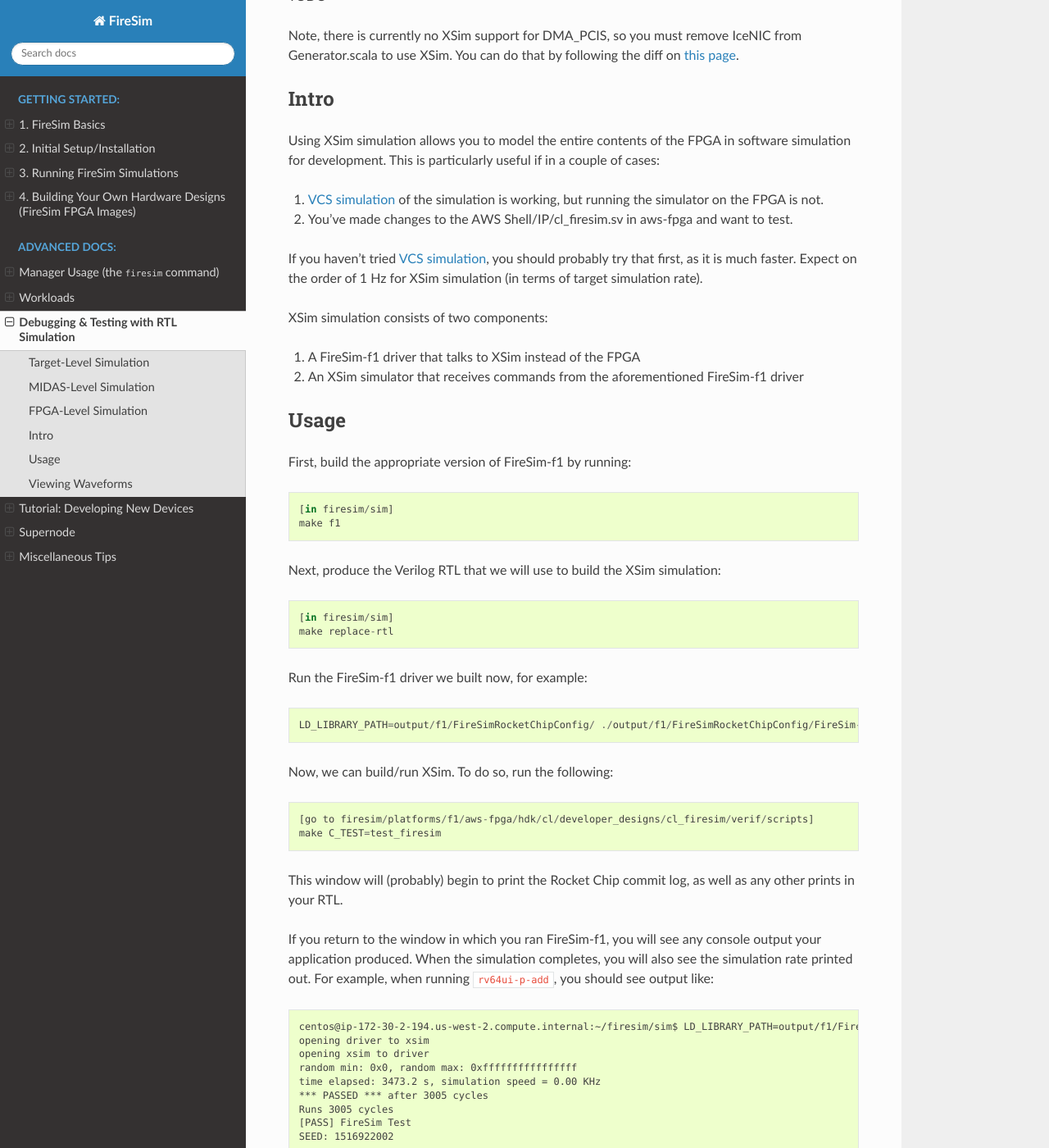
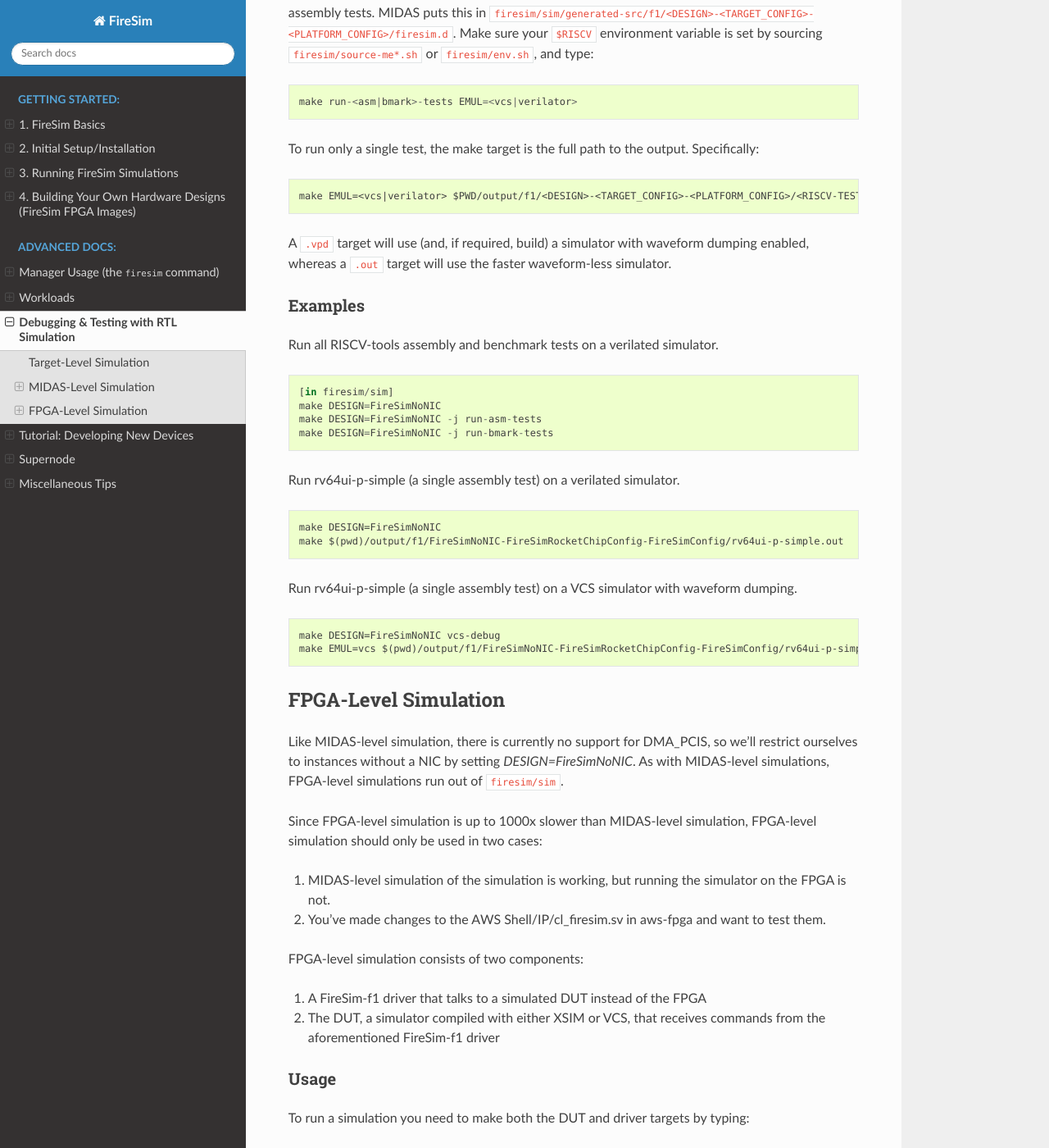
Before and after one commit to firesim/firesim, a Sphinx documentation site: the page built from docs/Advanced-Usage/RTL-Simulation.rst, in a window 1280 px wide and 1400 px high, scrolled down 1459 px. Shown: the whole window at 82% size. Built offline with Sphinx 7.4.7 and the Read the Docs theme 2.0.0, drawn with Linux system fonts in a browser that asks for light colours; some of the changed text lies outside the part shown.

Commit message:
Fill out the RTL simulation section

```diff
--- a/docs/Advanced-Usage/RTL-Simulation.rst
+++ b/docs/Advanced-Usage/RTL-Simulation.rst
@@ -2,16 +2,16 @@
 =======================================
 
 Simulation of a single FireSim node using software RTL simulators like
-Verilator, Synoposys VCS, or XSIM, is the most productive way to catch bugs
+Verilator, Synopsys VCS, or XSIM, is the most productive way to catch bugs
 before generating an AGFI.
 
 FireSim provides flows to do RTL simulation at three different levels of
-the design/abstraction heirarchy. Ordered from least to most detailed, they are:
+the design/abstraction hierarchy. Ordered from least to most detailed, they are:
 
 - **Target-Level**: This simulates just the RTL of the target-design (Rocket
   Chip). There are no host-level features being simulated. Supported
-  simulators: VCS, Verilator. This is decribed in :ref:`target-level-simulation`
-- **MIDAS-Level**: This simulates the target-design after it's been tranformed
+  simulators: VCS, Verilator.
+- **MIDAS-Level**: This simulates the target-design after it's been transformed
   by MIDAS.  The target- and host-clock are decoupled. FPGA-hosted simulation
   models are present.  Abstract models for host-FPGA provided services, like
   DRAM, memory-mapped IO, and PCIS are used here. Supported simulators: VCS,
@@ -38,127 +38,155 @@
 
 Notes: Default configurations of a single-core Rocket Chip instance running
 rv64ui-v-add.  Frequencies are given in target-Hz. Presently, the default
-compiler flags passed to verilator and VCS differ from level to level. Hence,
-these numbers are only intended to ballpark simulation speeds with FireSim's
+compiler flags passed to Verilator and VCS differ from level to level. Hence,
+these numbers are only intended to ball park simulation speeds with FireSim's
 out-of-the-box settings, not provide a scientific comparison between
 simulators.
 
 Target-Level Simulation
 --------------------------
 
-TODO
+This is described in :ref:`target-level-simulation`, as part of the *Developing
+New Devices* tutorial.
 
 MIDAS-Level Simulation
 ------------------------
 
-TODO
-
-currently, you must remove the NIC since DMA\_PCIS is not supported in
-vcs
-https://github.com/firesim/firesim/wiki/Remove-NIC-from-Generator.scala
+MIDAS-level simulations are run out of the ``firesim/sim`` directory. Currently, FireSim
+lacks support for MIDAS-level simulation of the NIC since DMA\_PCIS is not yet
+supported. So here we'll be setting ``DESIGN=FireSimNoNIC``. To compile a simulator,
+type:
 
 ::
 
-    make DESIGN=FireSimNoNIC verilator
+    [in firesim/sim]
+    make <verilator|vcs>
 
-    make run-asm-tests
+To compile a simulator with full-visibility waveforms, type:
+
+::
+
+    make <verilator|vcs>-debug
+
+As part of target-generation, Rocket Chip emits a make fragment with recipes
+for running suites of assembly tests. MIDAS puts this in
+``firesim/sim/generated-src/f1/<DESIGN>-<TARGET_CONFIG>-<PLATFORM_CONFIG>/firesim.d``.
+Make sure your ``$RISCV`` environment variable is set by sourcing
+``firesim/source-me*.sh`` or ``firesim/env.sh``, and type:
+
+::
+
+    make run-<asm|bmark>-tests EMUL=<vcs|verilator>
 
 
+To run only a single test, the make target is the full path to the output.
+Specifically:
+
+::
+
+    make EMUL=<vcs|verilator> $PWD/output/f1/<DESIGN>-<TARGET_CONFIG>-<PLATFORM_CONFIG>/<RISCV-TEST-NAME>.<vpd|out>
+
+A ``.vpd`` target will use (and, if required, build) a simulator with waveform dumping enabled,
+whereas a ``.out`` target will use the faster waveform-less simulator.
+
+
+--------
+Examples
+--------
+
+Run all RISCV-tools assembly and benchmark tests on a verilated simulator.
+
+::
+
+    [in firesim/sim]
+    make DESIGN=FireSimNoNIC
+    make DESIGN=FireSimNoNIC -j run-asm-tests
+    make DESIGN=FireSimNoNIC -j run-bmark-tests
+
+
+Run rv64ui-p-simple (a single assembly test) on a verilated simulator.
+
+::
+
+    make DESIGN=FireSimNoNIC
+    make $(pwd)/output/f1/FireSimNoNIC-FireSimRocketChipConfig-FireSimConfig/rv64ui-p-simple.out
+
+Run rv64ui-p-simple (a single assembly test) on a VCS simulator with waveform dumping.
+
+::
+
+
+    make DESIGN=FireSimNoNIC vcs-debug
+    make EMUL=vcs $(pwd)/output/f1/FireSimNoNIC-FireSimRocketChipConfig-FireSimConfig/rv64ui-p-simple.vpd
 
 
 FPGA-Level Simulation
 ----------------------------
 
-TODO
+Like MIDAS-level simulation, there is currently no support for DMA\_PCIS, so
+we'll restrict ourselves to instances without a NIC by setting `DESIGN=FireSimNoNIC`.  As
+with MIDAS-level simulations, FPGA-level simulations run out of
+``firesim/sim``.
 
-Note, there is currently no XSim support for DMA\_PCIS, so you must
-remove IceNIC from Generator.scala to use XSim. You can do that by
-following the diff on `this
-page <https://github.com/firesim/firesim/wiki/Remove-NIC-from-Generator.scala>`__.
+Since FPGA-level simulation is up to 1000x slower than MIDAS-level simulation,
+FPGA-level simulation should only be used in two cases:
 
-Intro
------
+1. MIDAS-level simulation of the simulation is working, but running the
+   simulator on the FPGA is not.
+2. You've made changes to the AWS Shell/IP/cl\_firesim.sv in aws-fpga
+   and want to test them.
 
-Using XSim simulation allows you to model the entire contents of the
-FPGA in software simulation for development. This is particularly useful
-if in a couple of cases:
+FPGA-level simulation consists of two components:
 
-1. `VCS
-   simulation <https://github.com/firesim/firesim/wiki/VCS-Simulation>`__
-   of the simulation is working, but running the simulator on the FPGA
-   is not.
-2. You've made changes to the AWS Shell/IP/cl\_firesim.sv in aws-fpga
-   and want to test.
-
-If you haven't tried `VCS
-simulation <https://github.com/firesim/firesim/wiki/VCS-Simulation>`__,
-you should probably try that first, as it is much faster. Expect on the
-order of 1 Hz for XSim simulation (in terms of target simulation rate).
-
-XSim simulation consists of two components:
-
-1. A FireSim-f1 driver that talks to XSim instead of the FPGA
-2. An XSim simulator that receives commands from the aforementioned
+1. A FireSim-f1 driver that talks to a simulated DUT instead of the FPGA
+2. The DUT, a simulator compiled with either XSIM or VCS, that receives commands from the aforementioned
    FireSim-f1 driver
 
+-----
 Usage
 -----
 
-First, build the appropriate version of FireSim-f1 by running:
+To run a simulation you need to make both the DUT and driver targets by typing:
 
 ::
 
-    [in firesim/sim]
-    make f1
+    make xsim
+    make xsim-dut <VCS=1> & # Launch the DUT
+    make xsim SIM_BINARY=<PATH/TO/BINARY> # Launch the driver
 
-Next, produce the Verilog RTL that we will use to build the XSim
-simulation:
+It might take some time but eventually you should see:
 
 ::
 
-    [in firesim/sim]
-    make replace-rtl
+    opening driver to xsim
+    opening xsim to driver
 
-Run the FireSim-f1 driver we built now, for example:
+This indicates that the DUT and driver are successfully communicating.
+Eventually, the DUT will print a commit trace Rocket Chip. There will
+be a long pause (minutes, possibly an hour, depending on the size of the
+binary) after the first 100 instructions, as the program is being loaded
+into FPGA DRAM.
+
+XSIM is used by default, and will work on EC2 instances with the FPGA developer
+AMI.  If you have a license, setting ``VCS=1`` will use VCS to compile the DUT
+(4x faster than XSIM). Berkeley users running on the Millennium machines should
+be able to source ``firesim/scripts/setup-vcsmx-env.sh`` to setup their
+environment for VCS-based FPGA-level simulation.
+
+The waveforms are dumped in the FPGA build directories(
+``firesim/platforms/f1/aws-fpga/hdk/cl/developer_designs/cl_<DESIGN>-<TARGET_CONFIG>-<PLATFORM_CONFIG>``).
+
+For XSIM:
 
 ::
 
-    LD_LIBRARY_PATH=output/f1/FireSimRocketChipConfig/ ./output/f1/FireSimRocketChipConfig/FireSim-f1 +mm_readLatency=10 +mm_writeLatency=10 +mm_readMaxReqs=4 +mm_writeMaxReqs=4 ../riscv-tools-install/riscv64-unknown-elf/share/riscv-tests/isa/rv64ui-p-add
+    <BUILD_DIR>/verif/sim/vivado/test_firesim_c/tb.wdb
 
-Now, we can build/run XSim. To do so, run the following:
+And for VCS:
 
 ::
 
-    [go to firesim/platforms/f1/aws-fpga/hdk/cl/developer_designs/cl_firesim/verif/scripts]
-    make C_TEST=test_firesim
+    <BUILD_DIR>/verif/sim/vcs/test_firesim_c/test_null.vpd
 
-This window will (probably) begin to print the Rocket Chip commit log,
-as well as any other prints in your RTL.
 
-If you return to the window in which you ran FireSim-f1, you will see
-any console output your application produced. When the simulation
-completes, you will also see the simulation rate printed out. For
-example, when running ``rv64ui-p-add``, you should see output like:
-
-::
-
-    centos@ip-172-30-2-194.us-west-2.compute.internal:~/firesim/sim$ LD_LIBRARY_PATH=output/f1/FireSimRocketChipConfig/ ./output/f1/FireSimRocketChipConfig/FireSim-f1 +mm_readLatency=10 +mm_writeLatency=10 +mm_readMaxReqs=4 +mm_writeMaxReqs=4 ../riscv-tools-install/riscv64-unknown-elf/share/riscv-tests/isa/rv64ui-p-add
-    opening driver to xsim
-    opening xsim to driver
-    random min: 0x0, random max: 0xffffffffffffffff
-    time elapsed: 3473.2 s, simulation speed = 0.00 KHz
-    *** PASSED *** after 3005 cycles
-    Runs 3005 cycles
-    [PASS] FireSim Test
-    SEED: 1516922002
-
-Viewing Waveforms
------------------
-
-TODO: fill in completely
-
-Follow ~/src/GUI\_README.md
-
-Remote desktop in
-
-Follow instructions in aws-fpga
+When finished, be sure to any lingering processes if you interrupted simulation prematurely.
```
